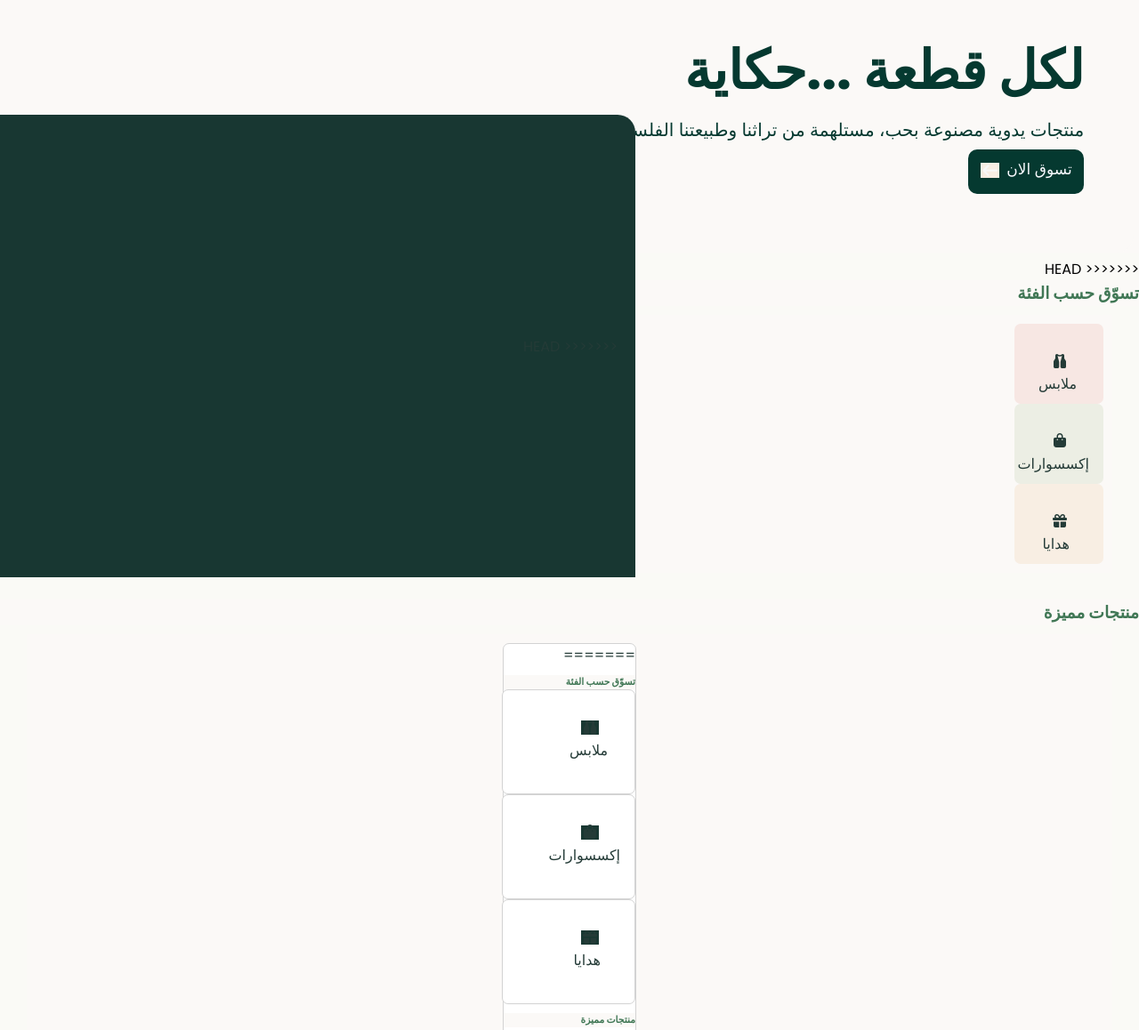
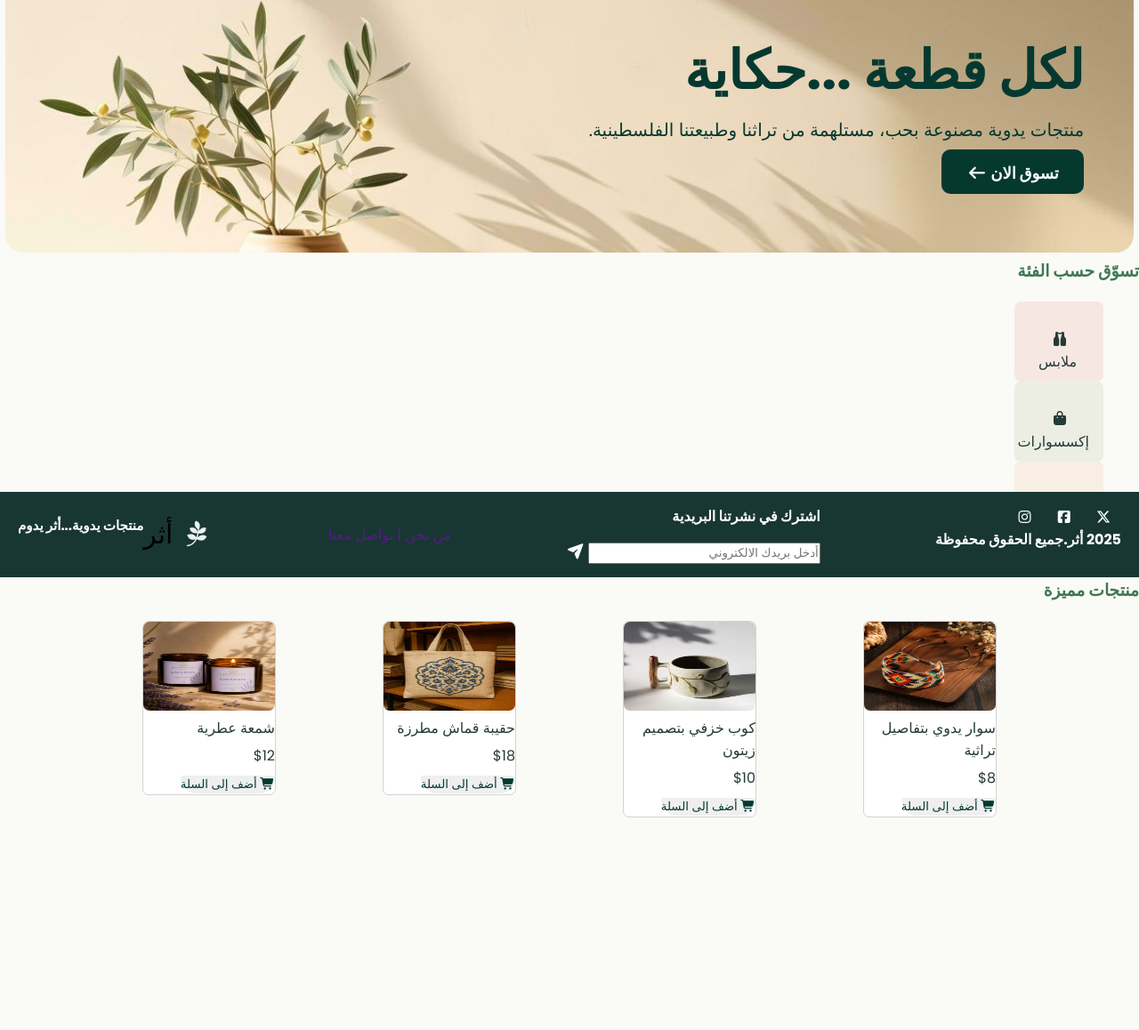
Before and after one commit to hadeel067-dev/Astro-zero-one-Team, a plain HTML site: page home.html in a window 1280 px wide. Shown: the part 151-1309 px from the top of the page at 89% size. After the commit the page ends 1110 px from the top, so only its background shows below. Drawn offline with Linux system fonts and the light colour scheme; files whose address does not match are found by name.

Commit message:
Update index.html

```diff
--- a/home.html
+++ b/home.html
@@ -5,7 +5,7 @@
     <meta charset="UTF-8">
     <meta name="viewport" content="width=device-width, initial-scale=1.0">
     <title>اثر</title>
-    <link rel="stylesheet" href="style.css">
+    <link rel="stylesheet" href="./style.css">
     <link rel="stylesheet" href="https://cdnjs.cloudflare.com/ajax/libs/font-awesome/7.3.1/css/all.min.css">
 </head>
 
@@ -21,13 +21,13 @@
 
 
         <ul class="navbar">
-            <li><a href="#home" class="home-active">الرئيسية</a></li>
-            <li><a href="#products">المنتجات</a></li>
-            <li><a href="#about">من نحن</a></li>
-            <li><a href="#customers">تواصل معنا</a></li>
+            <li><a href="./home.html" class="home-active">الرئيسية</a></li>
+            <li><a href="./products.html">المنتجات</a></li>
+            <li><a href="./about.html">من نحن</a></li>
+            <li><a href="./contact.html">تواصل معنا</a></li>
         </ul>
         <div class="search">
-            <input type="text" id="search-input" placeholder="ابحث عن المنتج..." />
+            <input type="text" id="search-box" placeholder="ابحث عن المنتج..." />
             <button id="search-button"><i class="fa-solid fa-magnifying-glass" style="color: rgb(6, 60, 49);"></i></button>
         </div>
 
@@ -59,7 +59,6 @@
 
 
     <!-- malak  main  -->
-<<<<<<< HEAD
     <h3>تسوّق حسب الفئة</h3>
     <form class="type">
         <div class="cloths">
@@ -82,30 +81,6 @@
     <form class="list">
 
         <div>
-=======
- <h6>تسوّق حسب الفئة</h6>
- <form class="type">
-    <div class="cloths">
-        <i class="fa-solid fa-vest"></i>
-        <p>ملابس</p>
-    </div>
-    <div class="bags">
-        <i class="fa-solid fa-bag-shopping"></i>
-        <p>إكسسوارات</p>
-    </div>
-    <div class="gifts">
-        <i class="fa-solid fa-gift"></i>
-        <p>هدايا</p>
-    </div>
-
-
-
-</form>
-<h6>منتجات مميزة</h6>
-<form class="list">
-
-        <div >
->>>>>>> 2cc9dcaf33777e2e9fd4323b45674daa0dd10325
             <img src="سوار.jfif" alt="إسوارة" width="100%" height="100px">
             <p>سوار يدوي بتفاصيل تراثية</p>
             <p>$8</p>
@@ -152,46 +127,12 @@
     <!-- hadeel footer  -->
     <footer>
 
-<<<<<<< HEAD
         <div id="right">
 
             <a class="logo"><i class="fa-brands fa-pagelines" style="color: rgb(234, 240, 239);"></i>
                 أثر
             </a>
             <h4>منتجات يدوية...أثر يدوم</h4>
-=======
-    <div id="right">
-        <h2>أثر</h2>
-        <i class="fa-brands fa-pagelines" style="color: rgb(223, 230, 228);"></i>
-
-        <h4>منتجات يدوية...أثر يدوم</h4>
-    </div>
-    <div id="links">
-        <a href="" >من نحن</a>
-        <a href=""> تواصل معنا</a>
-    </div>
-    <div id="senter">
-        <h4>اشترك في نشرتنا البريدية</h4>
-        <input type="email" placeholder="أدخل بريدك الالكتروني">
-        <i class="fa-solid fa-paper-plane" style="color: rgb(248, 253, 251);"></i>
-
-    </div>
-    <div id="left">
-        <div id="apps">
-            <a href=" " target="_blank">
-                <i class="fa-brands fa-x-twitter" style="color: rgb(248, 253, 251);"></i>
-
-            </a>
-              <a href=" " target="_blank">
-                <i class="fa-brands fa-square-facebook" style="color: rgb(248, 253, 251);"></i>
-
-            </a>
-              <a href=" " target="_blank">
-                <i class="fa-brands fa-instagram" style="color: rgb(248, 253, 251);"></i>
-
-            </a>
-            <h4>2025 أثر.جميع الحقوق محفوظة</h4>
->>>>>>> 2cc9dcaf33777e2e9fd4323b45674daa0dd10325
         </div>
         <div id="links">
             <a href="">من نحن</a>
--- a/style.css
+++ b/style.css
@@ -11,7 +11,8 @@
     text-decoration: none;
 
 }
-body{
+
+body {
     background: #FAFAF6;
 }
 
@@ -69,7 +70,8 @@
 
 
 }
-.search{
+
+.search {
     display: flex;
     background: #ECEEE4;
     border: none;
@@ -77,11 +79,12 @@
 }
 
 
- main{
+main {
     margin-top: 85px;
- }
+}
+
 .hero {
-    background-image: url("./e0b8332595f9c6183aef6a813014c915.jpg");
+    background-image: url("./imgs/e0b8332595f9c6183aef6a813014c915.jpg");
     background-size: cover;
     background-position: center;
     background-repeat: no-repeat;
@@ -109,11 +112,9 @@
 }
 
 .navbar a:hover,
-.navbar .home-active ,
-.navbar .about-active ,
-.navbar .contact-active
-
-{
+.navbar .home-active,
+.navbar .about-active,
+.navbar .contact-active {
     background: #063B30;
     border-radius: 5rem;
     color: #F6FAFF;
@@ -152,13 +153,15 @@
     color: #F8FAFE;
 
 }
-.fa-arrow-left{
+
+.fa-arrow-left {
     margin-top: 6px;
 }
 
-.profile{
+.profile {
     font-size: 25px;
 }
+
 /* malak */
 #right {
     display: flex;
@@ -290,316 +293,42 @@
 
 
 
-.mainlogo {
-    display: flex;
-    flex-direction: column;
-    align-items: flex-start;
-    gap: 7px;
-    margin-right: -600px;
-    flex-wrap: wrap;
-
-}
-
-.mainlogo h1 {
-    font-size: 60px;
-}
-
-.mainlogo p {
-    font-size: 20px;
-    text-wrap: wrap;
-
-}
-
-.btn-main {
-    font-size: 17px;
-    font-weight: 400;
-    height: 50px;
-    width: 130px;
-    outline: none;
-    border: 2px #053930;
-    border-radius: 10px;
-    background: #053930;
-    color: #F8FAFE;
-}
-
-
-
-#right {
-    display: flex;
-    flex-direction: row;
-    font-size: 15px;
-
-}
-
-#all {
-    display: flex;
-    flex-direction: column;
-    align-items: center;
-}
-/* malak */
-h3 {
-
-    display: flex;
-    justify-content: flex-start;
-    color: #407755;
-
-}
-
-.type {
-    margin-top: 10px;
-    display: flex;
-    justify-content: space-evenly;
-    color: #243B37;
-
-}
-
-.type i {
-    margin-right: 9px;
-}
-
-.cloths {
-    background-color: #F7E7E3;
-    width: 100px;
-    height: 90px;
-    box-sizing: border-box;
-    padding: 30px 30px;
-    border-radius: 7px;
-}
-
-.cloths p,
-.cloths i {
-    background-color: #F7E7E3;
-
-}
-
-.gifts {
-    background-color: #F8EEE3;
-    width: 100px;
-    height: 90px;
-    box-sizing: border-box;
-    padding: 30px 30px;
-    border-radius: 7px;
-}
-
-.gifts p,
-.gifts i {
-    background-color: #F8EEE3;
-    margin-right: 8px
-}
-
-
-.bags {
-    background-color: #ECEEE4;
-    width: 100px;
-    height: 90px;
-    box-sizing: border-box;
-    padding: 30px 30px;
-    border-radius: 7px;
-
-}
-
-.bags p,
-.bags i {
-
-    background-color: #ECEEE4;
-    margin-left: 2px;
-}
-
-.bags p {
-    margin-right: -14px;
-}
-
-.list {
-
-    margin-top: 10px;
-    display: flex;
-    flex-direction: row;
-    justify-content: space-evenly;
-    color: #243B37;
-    margin-bottom:100px;
-
-}
-
-.list div {
-    width: 190px;
-    height: fit-content;
-    box-sizing: border-box;
-    background-color: white;
-    border: 0.5px solid lightgray;
-    border-radius: 7px;
-}
-
-.list p {
-    background-color: white;
-    margin-left: 10px;
-    margin-top: 0px;
-    margin-bottom: 6px;
-}
-
-.list img {
-    border-radius: 7px;
-
-}
-
-button {
-    border-radius: 7px;
-    border: none;
-    background-color: #193832;
-    color: white;
-    height: fit-content;
-    padding: 9px;
-    width: 100%;
-    display: flex;
-    justify-content: center;
-
-}
-
-.list i {
-    background-color: #193832;
-    margin-right: 10px;
-}
-
 /* hadeel */
 
 
-/* footer {
->>>>>>> 2cc9dcaf33777e2e9fd4323b45674daa0dd10325
-    background-color: #183732;
-    display: flex;
-    width: 100%;
-    position: relative;
-    bottom: 0;
-    padding: 15px 20px;
-    justify-content: space-between;
-    align-items: center;
-
-} */
 footer{
     background-color: #183732;
     display: flex;
+    flex-direction: row-reverse;
     width: 100%;
     position: fixed;
     bottom: 0;
     padding: 15px 20px;
     justify-content: space-between;
     align-items: center;
-    border-top-left-radius:  20px;
-    border-top-right-radius:  20px;
 }
-
-
 #right{
     display: flex;
-    flex-direction: column;
-    color: #ECEEE4;
+    flex-direction: row;
+    font-size: 15px;
 
 }
 #all{
     display: flex;
     flex-direction: column;
     align-items: center;
+}
+#right{
+    display: flex;
+    flex-direction: row;
+    font-size: 15px;
 
 }
-
-*{
-    background-color:#FBF9F7 ;
+#all{
+    display: flex;
+    flex-direction: column;
+    align-items: center;
 }
-
-h6{
-
-    display:flex;
-    justify-content:flex-start;
-    color:#407755;
-}
-.type{
-    margin-top: 10px;
-    display:flex;
-    justify-content:space-evenly;
-    color:#243B37;
-
-}
-
-.type i{
-    margin-right:9px;
-}
-.cloths{
-    background-color: #F7E7E3;
-    width:100px;
-    height:90px;
-    box-sizing: border-box;
-    padding:30px 30px;
-    border-radius: 7px;
-}
-.cloths p,i{background-color: #F7E7E3;
-
-}
-.gifts{
-    background-color: #F8EEE3;
-    width:100px;
-    height:90px;
-    box-sizing: border-box;
-    padding:30px 30px;
-    border-radius: 7px;
-}
-.gifts p,i{background-color: #F8EEE3;
-    margin-right:8px
-}
-.bags{
-    background-color:#ECEEE4;
-    width:100px;
-    height:90px;
-    box-sizing: border-box;
-    padding:30px 30px;
-    border-radius: 7px;
-
-
-}
-
-
-.list{
-
-    margin-top: 10px;
-    display:flex;
-    flex-direction: row;
-    justify-content:space-evenly;
-    color:#243B37;
-
-}
-.list div{
-    width:150px;
-    height:fit-content;
-    box-sizing: border-box;
-    background-color: white;
-    border:0.5px solid lightgray;
-    border-radius:7px;
-}
-.list p{
-    background-color: white;
-    margin-left:10px;
-    margin-top: 0px;
-    margin-bottom: 6px;
-}
-.list img{
-    border-radius: 7px;
-
-}
-button{
-    border-radius:7px;
-    border:none;
-    background-color:#193832;
-    color:white;
-    height:fit-content;
-    padding:9px;
-    width:100%;
-    display:flex;
-    justify-content:center;
-
-}
-.list i{
-    background-color:#193832 ;
-    margin-right:10px;}
-
-
 
 #left{
     display: flex;
@@ -607,15 +336,21 @@
     color: white;
 
 }
-#footericon{
-    font-size: 30px;
-    font-weight: 500;
-
+.link{
+    text-decoration: none;
+    color: white;
+    margin: 5px;
+font-size: 15px;
+}
+#center{
+    display: flex;
+  flex-direction: column;
+    justify-content: space-between;
+    color: white;
 }
 h6{
     margin-top: 10px;
 }
-
 h4{
     margin-bottom: 15px;
     color: white;
@@ -624,26 +359,25 @@
     display: flex;
     margin: -50px;
 } */
-#links a{
+#links{
     justify-content: space-between;
-    color: #ECEEE4;
-
 }
-
 [ target="_blank"]{
     margin: 5px 10px;
 }
 
 
 /* about-mayar */
-.h1-about{
+.h1-about {
     color: #053930;
 }
-.main-about{
+
+.main-about {
     display: flex;
 
 }
-.main-about img{
+
+.main-about img {
     border-radius: 30px;
     height: 450px;
     width: 450px;
@@ -653,67 +387,78 @@
 
 
 }
-.main-about p{
-font-size: 20px;
-text-wrap: 20px;
+
+.main-about p {
+    font-size: 20px;
+    text-wrap: 20px;
 }
-.about-font{
+
+.about-font {
     padding-top: 30px;
     display: flex;
     flex-direction: column;
     gap: 10px;
-    height:500px ;
-    width: 600px;}
+    height: 500px;
+    width: 600px;
+}
 
 /* css for contact: */
-.beg{
+.beg {
     color: #52635F;
     margin: 10px;
 }
-.myicon{
+
+.myicon {
     display: flex;
     flex-direction: row;
     color: #053930;
     padding: 5px;
 }
-#icon{
+
+#icon {
     color: #243B37;
     margin-left: 10px;
     size: 50px;
     background-color: white;
 }
-.coninfo{
+
+.coninfo {
     display: flex;
     flex-direction: column;
     border-radius: 10px;
     border: 1px solid #52635F;
     width: 50%;
 }
-.sendtous{
+
+.sendtous {
     display: flex;
     flex-direction: column;
-     border-radius: 10px;
+    border-radius: 10px;
     border: 1px solid #52635F;
     width: 50%;
 }
-.contact{
+
+.contact {
     display: flex;
     flex-direction: row;
     width: 100%;
     justify-content: space-evenly;
 }
-.mydiv{
+
+.mydiv {
     display: flex;
     flex-direction: column;
     margin: 10px;
 }
-.line1{
+
+.line1 {
     display: flex;
     flex-direction: row;
     width: 100%;
     justify-content: space-evenly;
 }
-form{
+
+form {
     display: flex;
     flex-direction: column;
     margin: 30px;
--- a/style3.css
+++ b/style3.css
@@ -101,20 +101,7 @@
     color: #F8FAFE;
 }
 
-#right{
-    display: flex;
-    flex-direction: row;
-    font-size: 15px;
 
-}
-#all{
-    display: flex;
-    flex-direction: column;
-    align-items: center;
-}
-*{
-    background-color:#FBF9F7 ;
-}
 h6{
 
     display:flex;
@@ -218,6 +205,29 @@
     justify-content: space-between;
     align-items: center;
 }
+#right{
+    display: flex;
+    flex-direction: row;
+    font-size: 15px;
+
+}
+#all{
+    display: flex;
+    flex-direction: column;
+    align-items: center;
+}
+#right{
+    display: flex;
+    flex-direction: row;
+    font-size: 15px;
+
+}
+#all{
+    display: flex;
+    flex-direction: column;
+    align-items: center;
+}
+
 #left{
     display: flex;
     margin-left: 0;
```
